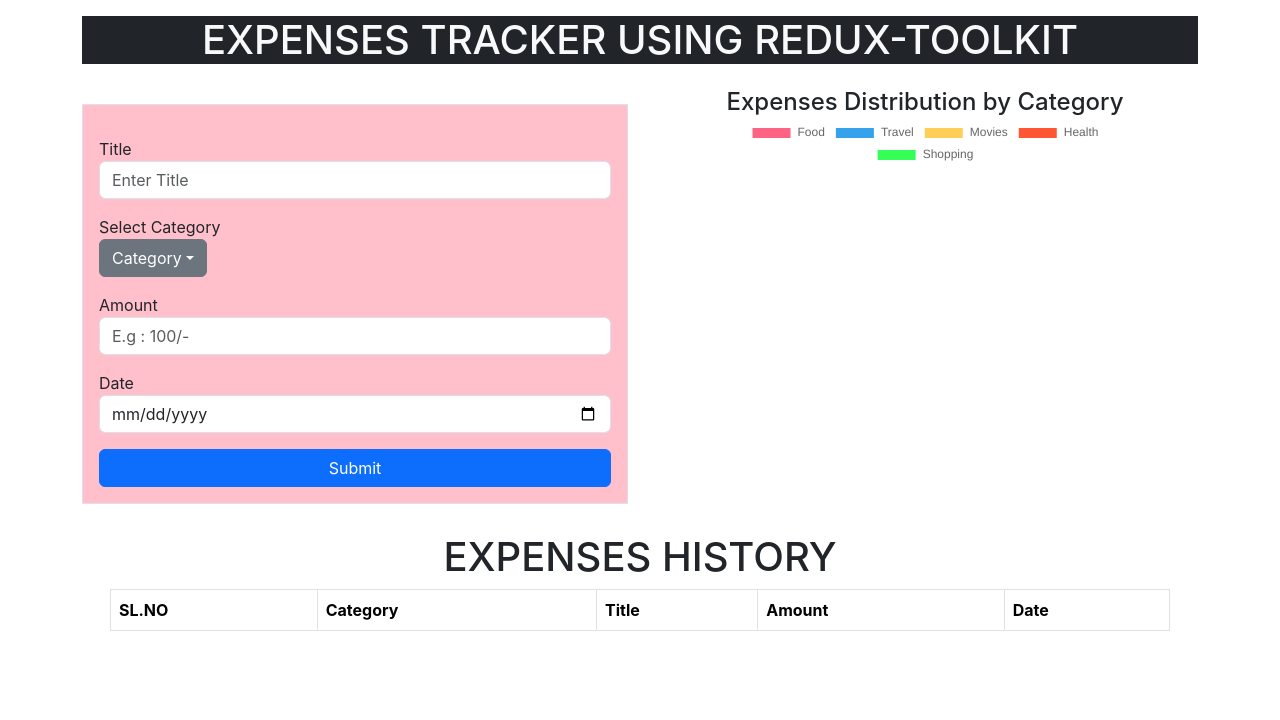
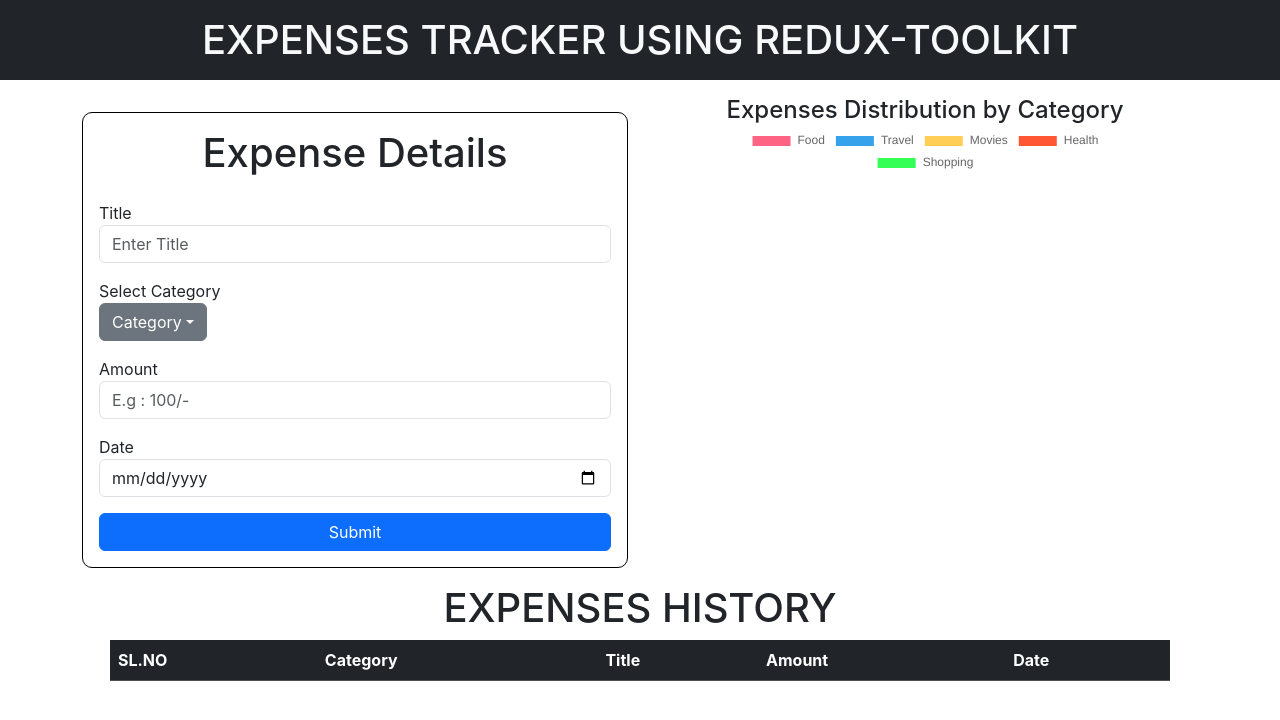
Before and after one commit to bathiniharish7/project-expense-tracker, a React (Create React App) app: page / in a window 1280 px wide. Shown: the top 720 px of the page. Built offline with nearby package versions, Linux system fonts and the light colour scheme.

Commit message:
navbar and table color changed

```diff
--- a/src/App.js
+++ b/src/App.js
@@ -8,22 +8,25 @@
 
 function App() {
   return (
+    <>
+    <h1 className='text-center bg-dark text-light w-100 p-3 '>EXPENSES TRACKER USING REDUX-TOOLKIT</h1>
     <div className="container ">
 
-      <div className='row mt-3 '>
+      {/* <div className='row mt-3 '>
         <div className='col-12 ' >
           <h1 className='text-center bg-dark text-light '>EXPENSES TRACKER USING REDUX-TOOLKIT</h1>
         </div>
-      </div>
+      </div> */}
 
 
       <div className='row mt-3'>
         <div className='col-12 col-md-6'>
           <FormComponent/>
         </div>
-        <div className='col-12 mt-5 col-md-6 mt-md-0'>
-        <h4 className='text-center m-0 '>Expenses Distribution by Category</h4>
-        <PieChart />
+        <div className='col-12 mt-5 col-md-6 mt-md-0' id='right'>
+          <h4 className='text-center m-0 '>Expenses Distribution by Category</h4>
+          <PieChart />
+
         </div>
       </div>
 
@@ -42,6 +45,8 @@
 
 
     </div>
+    </>
+
   );
 }
 
--- /dev/null
+++ b/src/components/FormComponent.css
@@ -0,0 +1,4 @@
+#form{
+    border: 1px solid black !important;
+    border-radius: 10px;
+}
--- a/src/components/FormComponent.js
+++ b/src/components/FormComponent.js
@@ -1,7 +1,7 @@
 import React, { useEffect, useState } from 'react'
 import { useDispatch } from 'react-redux';
 import { add } from '../store/expenseSlice';
-
+import "./FormComponent.css"
 function FormComponent({addUserData}) {
     const dispatch = useDispatch();
 
@@ -71,7 +71,12 @@
 
   const error_color='red'
   return (
-    <div className='border  mt-3 p-3 ' style={{backgroundColor:'pink'}} id='form'>
+    <div className='border  mt-3 p-3  form'  id='form'>
+          <div class="row">
+            <div class="col-12 text-center">
+              <h1 class="mx-auto">Expense Details</h1>
+            </div>
+          </div>
          <div className='mt-3'>
             <label>Title</label>
             <input type='text' className='form-control' placeholder='Enter Title'  value={title} onChange={(e)=>{setTitle(e.target.value)}}/>
--- a/src/components/ListComponent.js
+++ b/src/components/ListComponent.js
@@ -6,9 +6,9 @@
   const list = useSelector(state => state.expenseSlice.All);
 
   return (
-    <div style={{ display: 'flex', justifyContent: 'center', alignItems: 'center'}}>
-      <Table striped bordered hover style={{ width: '100%' }}>
-        <thead>
+    <div style={{ display: 'flex', justifyContent: 'center', alignItems: 'center'}} >
+      <table  style={{ width: '100%' }} className='table table-dark' >
+        <thead className=''>
           <tr>
             <th>SL.NO</th>
             <th>Category</th>
@@ -28,7 +28,7 @@
             </tr>
           ))}
         </tbody>
-      </Table>
+      </table>
     </div>
   );
 }
```
